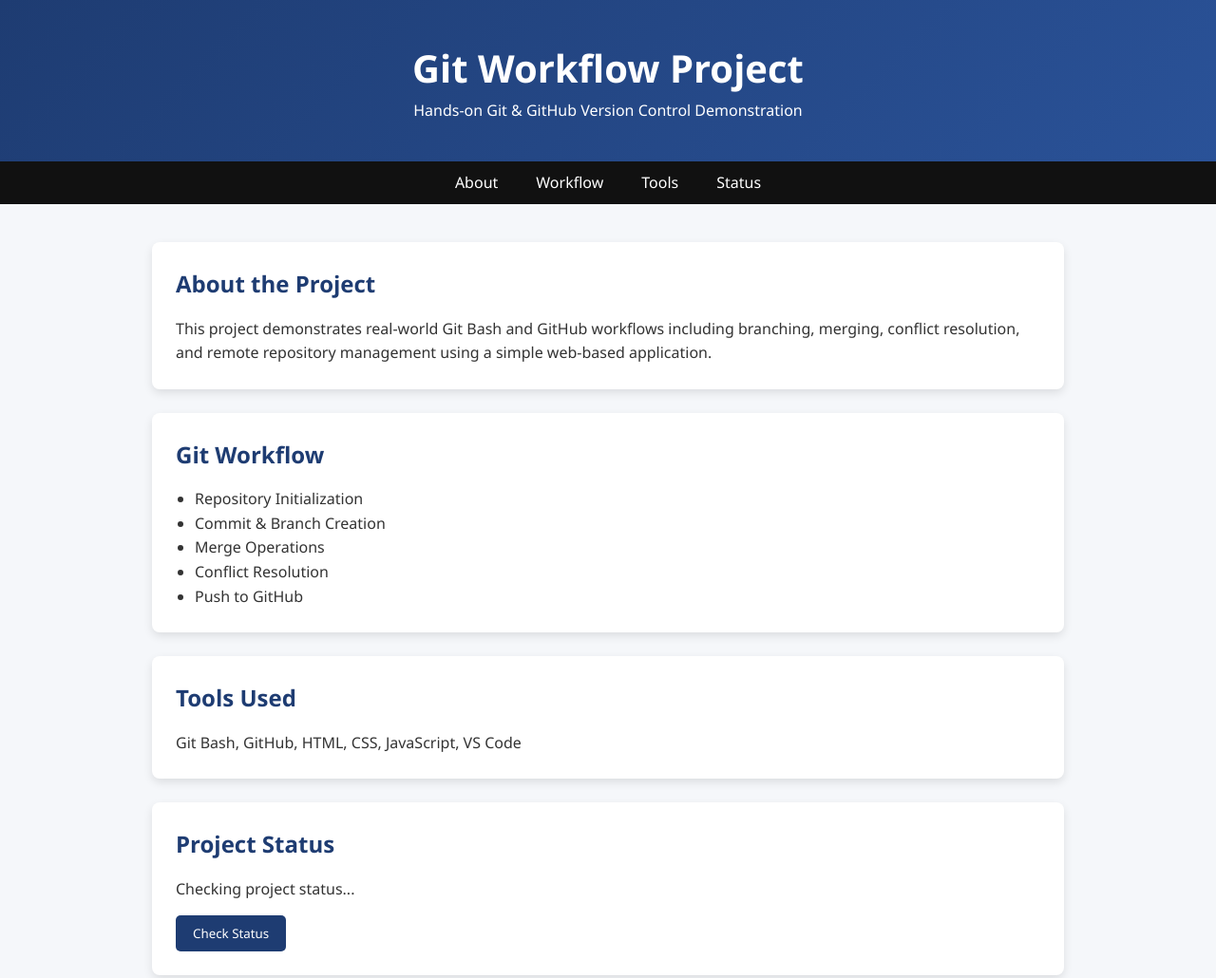
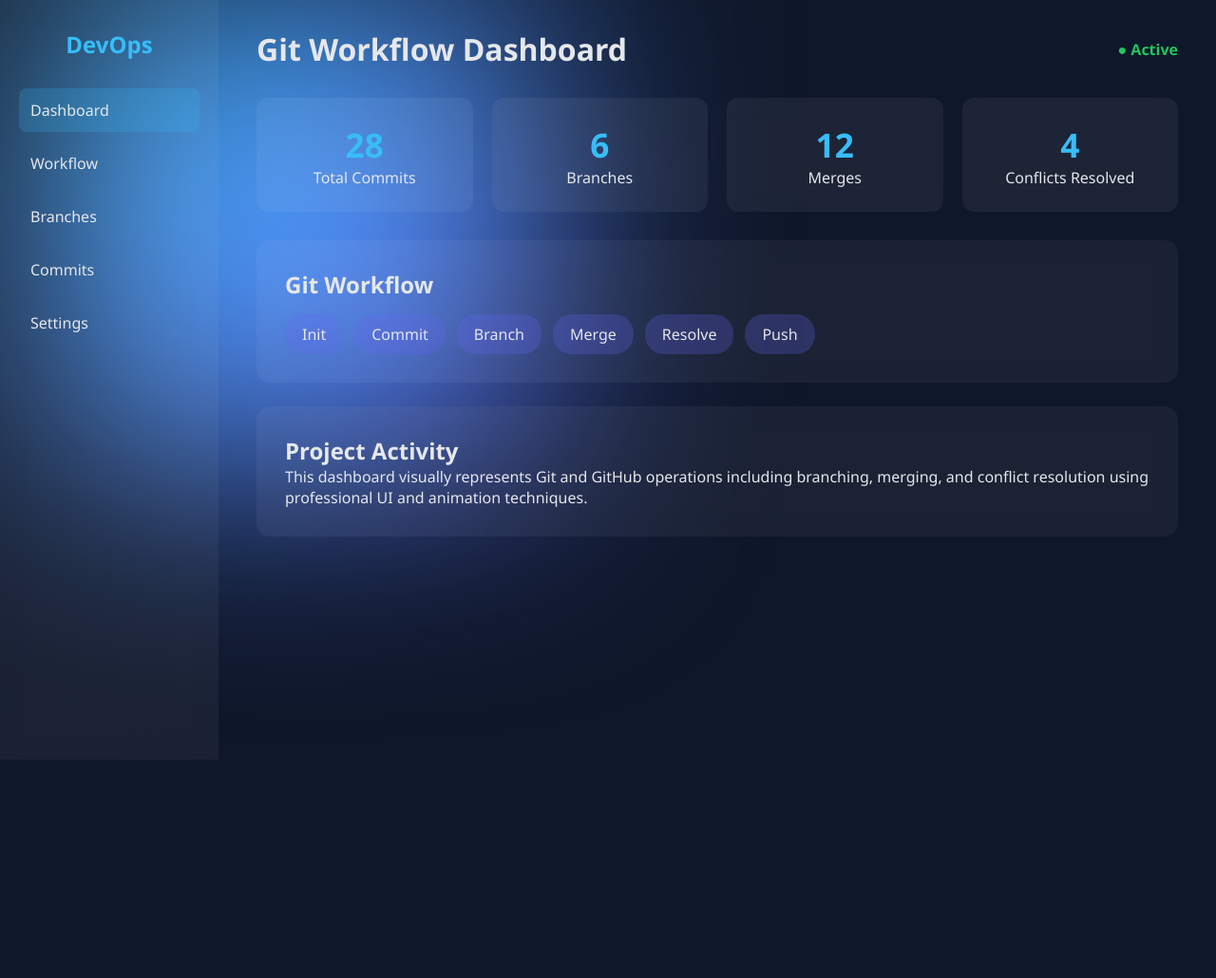
Before and after one commit to Sumeet2930/git-workflow-project, a plain HTML site: page index.html in a window 1280 px wide. Shown: the top 1030 px of the page at 95% size. After the commit the page ends 800 px from the top, so only its background shows below. Drawn offline with Linux system fonts and the light colour scheme.

Commit message:
Updated heading in conflict-branch

```diff
--- a/css/style.css
+++ b/css/style.css
@@ -2,97 +2,158 @@
     margin: 0;
     padding: 0;
     box-sizing: border-box;
-    font-family: "Segoe UI", Arial, sans-serif;
+    font-family: "Segoe UI", sans-serif;
 }
 
 body {
-    background-color: #f5f7fa;
-    color: #333;
-    line-height: 1.6;
+    background: #0f172a;
+    color: #e5e7eb;
+    display: flex;
+    min-height: 100vh;
+    overflow-x: hidden;
 }
 
-/* Header */
-.header {
-    background: linear-gradient(135deg, #1e3c72, #2a5298);
-    color: white;
-    text-align: center;
-    padding: 40px 20px;
+/* Background Blur Animation */
+.bg-blur {
+    position: fixed;
+    width: 500px;
+    height: 500px;
+    background: linear-gradient(135deg, #38bdf8, #6366f1);
+    filter: blur(120px);
+    top: -150px;
+    left: -150px;
+    animation: float 12s infinite alternate;
+    z-index: -1;
 }
 
-.header h1 {
-    font-size: 2.5rem;
+@keyframes float {
+    to {
+        transform: translate(300px, 200px);
+    }
 }
 
-/* Navbar */
-.navbar {
-    background-color: #111;
+/* Sidebar */
+.sidebar {
+    width: 230px;
+    background: rgba(255,255,255,0.05);
+    backdrop-filter: blur(12px);
+    padding: 30px 20px;
 }
 
-.navbar ul {
-    display: flex;
-    justify-content: center;
-    list-style: none;
+.sidebar h2 {
+    text-align: center;
+    margin-bottom: 30px;
+    color: #38bdf8;
 }
 
-.navbar ul li {
-    margin: 10px 20px;
+.sidebar ul li {
+    list-style: none;
+    padding: 12px;
+    margin: 10px 0;
+    border-radius: 8px;
+    cursor: pointer;
+    transition: 0.3s;
 }
 
-.navbar ul li a {
-    color: white;
-    text-decoration: none;
-    font-weight: 500;
+.sidebar ul li:hover,
+.sidebar ul li.active {
+    background: rgba(56,189,248,0.2);
 }
 
-.navbar ul li a:hover {
-    color: #00c6ff;
+/* Main Area */
+.main {
+    flex: 1;
+    padding: 30px 40px;
 }
 
-/* Container */
-.container {
-    max-width: 1000px;
-    margin: 40px auto;
-    padding: 0 20px;
+/* Topbar */
+.topbar {
+    display: flex;
+    justify-content: space-between;
+    align-items: center;
+    animation: slideDown 1s ease;
+}
+
+@keyframes slideDown {
+    from { transform: translateY(-40px); opacity: 0; }
+    to { transform: translateY(0); opacity: 1; }
+}
+
+.status-dot {
+    color: #22c55e;
+    font-weight: bold;
+}
+
+/* Stats */
+.stats {
+    display: grid;
+    grid-template-columns: repeat(auto-fit, minmax(200px,1fr));
+    gap: 20px;
+    margin: 30px 0;
+}
+
+.stat-card {
+    background: rgba(255,255,255,0.06);
+    backdrop-filter: blur(12px);
+    padding: 25px;
+    border-radius: 12px;
+    text-align: center;
+    transition: transform 0.4s, box-shadow 0.4s;
+}
+
+.stat-card:hover {
+    transform: translateY(-8px) scale(1.03);
+    box-shadow: 0 20px 40px rgba(0,0,0,0.4);
+}
+
+.stat-card h3 {
+    font-size: 2.2rem;
+    color: #38bdf8;
 }
 
 /* Cards */
 .card {
-    background: white;
-    padding: 25px;
+    background: rgba(255,255,255,0.05);
+    backdrop-filter: blur(14px);
+    padding: 30px;
+    border-radius: 14px;
     margin-bottom: 25px;
-    border-radius: 8px;
-    box-shadow: 0 4px 10px rgba(0,0,0,0.1);
 }
 
-.card h2 {
-    margin-bottom: 15px;
-    color: #1e3c72;
+/* Workflow */
+.workflow {
+    display: flex;
+    flex-wrap: wrap;
+    gap: 12px;
+    margin-top: 15px;
 }
 
-.card ul {
-    padding-left: 20px;
+.workflow span {
+    padding: 10px 18px;
+    background: rgba(99,102,241,0.25);
+    border-radius: 20px;
+    transition: 0.3s;
 }
 
-/* Status Section */
-.status button {
-    margin-top: 15px;
-    padding: 10px 18px;
-    border: none;
-    background-color: #1e3c72;
-    color: white;
-    border-radius: 5px;
-    cursor: pointer;
+.workflow span:hover {
+    transform: scale(1.1);
+    background: rgba(99,102,241,0.45);
 }
 
-.status button:hover {
-    background-color: #16325c;
+/* Scroll Animations */
+.animate {
+    opacity: 0;
+    transform: translateY(40px);
+    animation: fadeUp 1s forwards;
 }
 
-/* Footer */
-.footer {
-    background-color: #111;
-    color: #aaa;
-    text-align: center;
-    padding: 15px;
-    margin-top: 40px;
+.delay {
+    animation-delay: 0.4s;
 }
+
+@keyframes fadeUp {
+    to {
+        opacity: 1;
+        transform: translateY(0);
+    }
+}
--- a/index.html
+++ b/index.html
@@ -1,70 +1,82 @@
 <!DOCTYPE html>
 <html lang="en">
 <head>
-    <meta charset="UTF-8">
-    <meta name="viewport" content="width=device-width, initial-scale=1.0">
-    <title>Git Workflow Project</title>
+    <meta charset="UTF-8" />
+    <meta name="viewport" content="width=device-width, initial-scale=1.0"/>
+    <title>Git Workflow Dashboard</title>
     <link rel="stylesheet" href="css/style.css">
 </head>
 <body>
 
-    <!-- Header -->
-    <header class="header">
-        <h1>Git Workflow Project</h1>
-        <p>Hands-on Git & GitHub Version Control Demonstration</p>
-    </header>
+    <!-- Background Animation -->
+    <div class="bg-blur"></div>
 
-    <!-- Navigation -->
-    <nav class="navbar">
+    <!-- Sidebar -->
+    <aside class="sidebar">
+        <h2>DevOps</h2>
         <ul>
-            <li><a href="#about">About</a></li>
-            <li><a href="#workflow">Workflow</a></li>
-            <li><a href="#tools">Tools</a></li>
-            <li><a href="#status">Status</a></li>
+            <li class="active">Dashboard</li>
+            <li>Workflow</li>
+            <li>Branches</li>
+            <li>Commits</li>
+            <li>Settings</li>
         </ul>
-    </nav>
+    </aside>
 
     <!-- Main Content -->
-    <main class="container">
+    <main class="main">
 
-        <section id="about" class="card">
-            <h2>About the Project</h2>
-            <p>
-                This project demonstrates real-world Git Bash and GitHub workflows
-                including branching, merging, conflict resolution, and remote repository
-                management using a simple web-based application.
-            </p>
+        <!-- Top Bar -->
+        <header class="topbar">
+            <h1>Git Workflow Dashboard</h1>
+            <span class="status-dot">● Active</span>
+        </header>
+
+        <!-- Stats Cards -->
+        <section class="stats">
+            <div class="stat-card">
+                <h3 id="commits">0</h3>
+                <p>Total Commits</p>
+            </div>
+            <div class="stat-card">
+                <h3 id="branches">0</h3>
+                <p>Branches</p>
+            </div>
+            <div class="stat-card">
+                <h3 id="merges">0</h3>
+                <p>Merges</p>
+            </div>
+            <div class="stat-card">
+                <h3 id="conflicts">0</h3>
+                <p>Conflicts Resolved</p>
+            </div>
         </section>
 
-        <section id="workflow" class="card">
+        <!-- Workflow Section -->
+        <section class="card animate">
             <h2>Git Workflow</h2>
-            <ul>
-                <li>Repository Initialization</li>
-                <li>Commit & Branch Creation</li>
-                <li>Merge Operations</li>
-                <li>Conflict Resolution</li>
-                <li>Push to GitHub</li>
-            </ul>
+            <div class="workflow">
+                <span>Init</span>
+                <span>Commit</span>
+                <span>Branch</span>
+                <span>Merge</span>
+                <span>Resolve</span>
+                <span>Push</span>
+            </div>
         </section>
 
-        <section id="tools" class="card">
-            <h2>Tools Used</h2>
-            <p>Git Bash, GitHub, HTML, CSS, JavaScript, VS Code</p>
-        </section>
-
-        <section id="status" class="card status">
-            <h2>Project Status</h2>
-            <p id="statusText">Checking project status...</p>
-            <button onclick="checkStatus()">Check Status</button>
+        <!-- Activity Section -->
+        <section class="card animate delay">
+            <h2>Project Activity</h2>
+            <p>
+                This dashboard visually represents Git and GitHub operations
+                including branching, merging, and conflict resolution using
+                professional UI and animation techniques.
+            </p>
         </section>
 
     </main>
 
-    <!-- Footer -->
-    <footer class="footer">
-        <p>© 2025 Git Workflow Project | DevOps Practice</p>
-    </footer>
-
     <script src="script.js"></script>
 </body>
 </html>
--- a/script.js
+++ b/script.js
@@ -1,6 +1,16 @@
-function checkStatus() {
-    const statusText = document.getElementById("statusText");
+function animateCounter(id, target) {
+    let count = 0;
+    const element = document.getElementById(id);
+    const interval = setInterval(() => {
+        count++;
+        element.textContent = count;
+        if (count === target) clearInterval(interval);
+    }, 40);
+}
 
-    statusText.textContent = "Project is active and Git workflow implemented successfully.";
-    statusText.style.color = "green";
-}
+window.onload = () => {
+    animateCounter("commits", 28);
+    animateCounter("branches", 6);
+    animateCounter("merges", 12);
+    animateCounter("conflicts", 4);
+};
```
